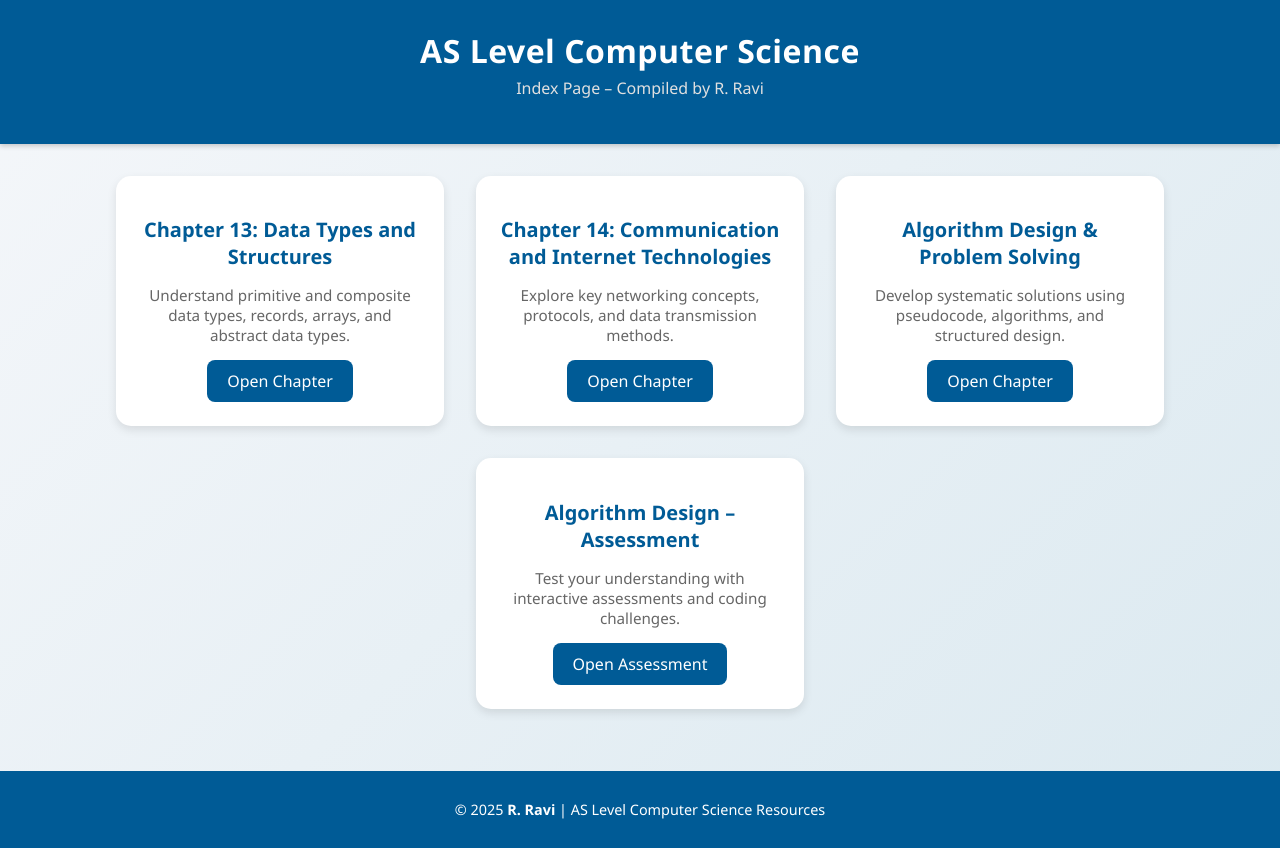
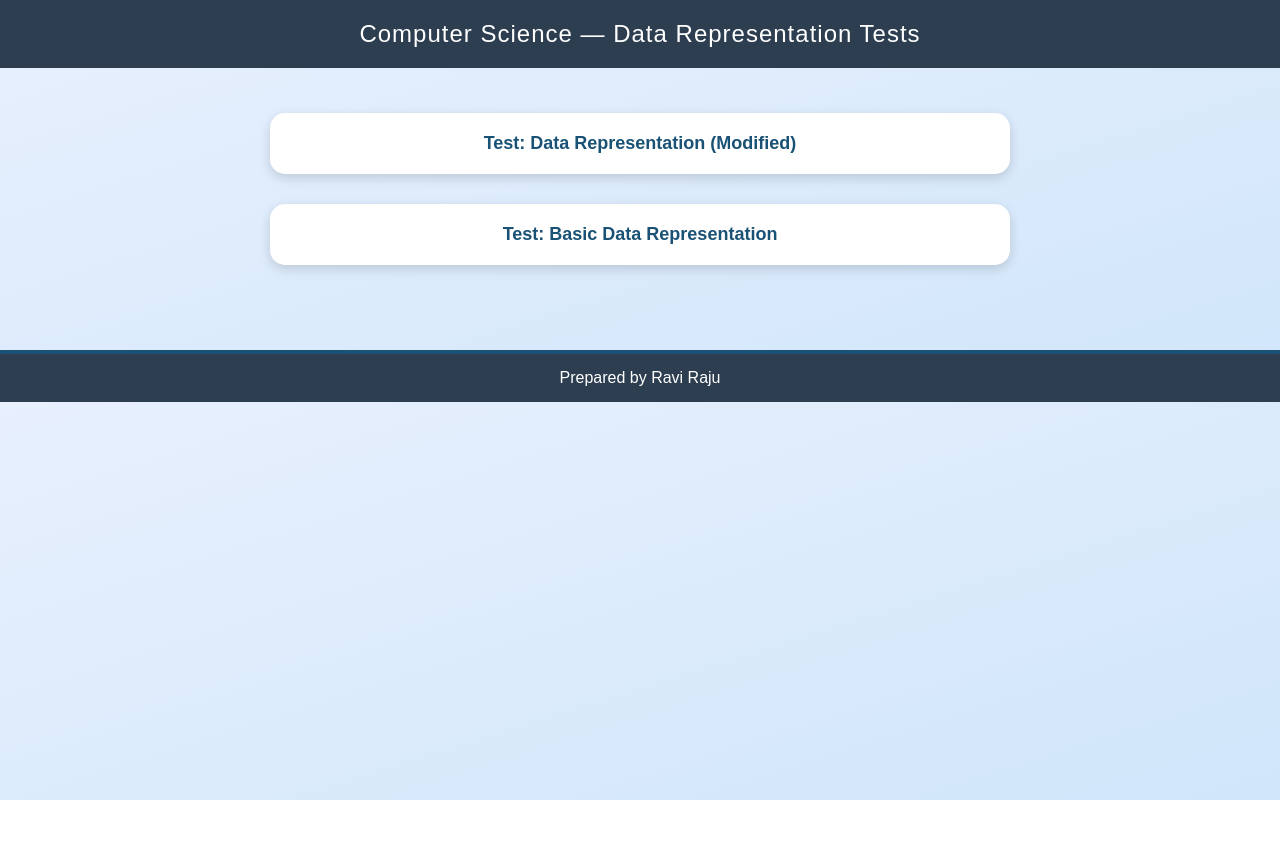
Before and after one commit to PoojaRavi8902/AS-Practicals, a plain HTML site: page index.html in a window 1280 px wide. After the commit the page ends 800 px from the top, so only its background shows below. Drawn offline with Linux system fonts and the light colour scheme.

Commit message:
Update index.html

```diff
--- a/index.html
+++ b/index.html
@@ -2,135 +2,80 @@
 <html lang="en">
 <head>
   <meta charset="UTF-8">
-  <meta name="viewport" content="width=device-width, initial-scale=1.0">
-  <title>AS Level Computer Science – Index</title>
+  <title>Index Page</title>
   <style>
     body {
-      font-family: "Segoe UI", Tahoma, Geneva, Verdana, sans-serif;
-      background: linear-gradient(135deg, #f5f7fa, #dbe9f0);
+      font-family: Arial, sans-serif;
+      background: linear-gradient(to bottom right, #e8f0fe, #d0e6fa);
+      color: #333;
       margin: 0;
       padding: 0;
-      color: #333;
     }
-
     header {
-      background-color: #005b96;
+      background-color: #2c3e50;
       color: white;
       text-align: center;
-      padding: 1.8em 0;
-      box-shadow: 0 2px 5px rgba(0,0,0,0.2);
+      padding: 20px 0;
+      font-size: 24px;
+      letter-spacing: 1px;
     }
-
-    header h1 {
-      margin: 0;
-      font-size: 2rem;
-      letter-spacing: 0.5px;
-    }
-
-    header p {
-      margin-top: 5px;
-      font-size: 1rem;
-      color: #e0e0e0;
-    }
-
     main {
       display: flex;
-      flex-wrap: wrap;
-      justify-content: center;
-      gap: 2em;
-      padding: 2em;
+      flex-direction: column;
+      align-items: center;
+      padding: 30px;
     }
-
-    .card {
+    section {
       background: white;
       border-radius: 15px;
-      box-shadow: 0 4px 10px rgba(0, 0, 0, 0.1);
-      width: 280px;
+      box-shadow: 0 4px 12px rgba(0, 0, 0, 0.15);
+      padding: 20px;
+      margin: 15px;
+      width: 80%;
+      max-width: 700px;
       text-align: center;
-      padding: 1.5em;
-      transition: transform 0.25s, box-shadow 0.25s;
+      transition: transform 0.2s, box-shadow 0.2s;
     }
-
-    .card:hover {
-      transform: translateY(-6px);
-      box-shadow: 0 8px 15px rgba(0,0,0,0.15);
+    section:hover {
+      transform: translateY(-5px);
+      box-shadow: 0 6px 18px rgba(0, 0, 0, 0.2);
     }
-
-    .card h2 {
-      color: #005b96;
-      font-size: 1.25rem;
-      margin-bottom: 10px;
+    a {
+      text-decoration: none;
+      color: #1a5276;
+      font-size: 18px;
+      font-weight: bold;
     }
-
-    .card p {
-      font-size: 0.95rem;
-      color: #666;
-      margin-bottom: 15px;
+    a:hover {
+      color: #0b3d91;
     }
-
-    .card a {
-      display: inline-block;
-      text-decoration: none;
-      background-color: #005b96;
-      color: white;
-      padding: 10px 20px;
-      border-radius: 8px;
-      font-weight: 500;
-      transition: background 0.2s;
-    }
-
-    .card a:hover {
-      background-color: #004474;
-    }
-
     footer {
       text-align: center;
-      background-color: #005b96;
+      background-color: #2c3e50;
       color: white;
-      padding: 1em 0;
-      font-size: 0.9rem;
-      margin-top: 30px;
-    }
-
-    footer span {
-      font-weight: bold;
+      padding: 15px;
+      font-size: 16px;
+      margin-top: 40px;
+      border-top: 4px solid #1a5276;
     }
   </style>
 </head>
 <body>
   <header>
-    <h1>AS Level Computer Science</h1>
-    <p>Index Page – Compiled by <span>R. Ravi</span></p>
+    Computer Science — Data Representation Tests
   </header>
 
   <main>
-    <div class="card">
-      <h2>Chapter 13: Data Types and Structures</h2>
-      <p>Understand primitive and composite data types, records, arrays, and abstract data types.</p>
-      <a href="Data-Types-structure.html">Open Chapter</a>
-    </div>
-
-    <div class="card">
-      <h2>Chapter 14: Communication and Internet Technologies</h2>
-      <p>Explore key networking concepts, protocols, and data transmission methods.</p>
-      <a href="as-chapter14.html">Open Chapter</a>
-    </div>
-
-    <div class="card">
-      <h2>Algorithm Design &amp; Problem Solving</h2>
-      <p>Develop systematic solutions using pseudocode, algorithms, and structured design.</p>
-      <a href="as-cs-alg-des-prob-solving.html">Open Chapter</a>
-    </div>
-
-    <div class="card">
-      <h2>Algorithm Design – Assessment</h2>
-      <p>Test your understanding with interactive assessments and coding challenges.</p>
-      <a href="as-cs-alg-des-prob-assessment.html">Open Assessment</a>
-    </div>
+    <section>
+      <a href="test-data-representation-modified.html">Test: Data Representation (Modified)</a>
+    </section>
+    <section>
+      <a href="basic-test-data-rep.html">Test: Basic Data Representation</a>
+    </section>
   </main>
 
   <footer>
-    <p>© 2025 <span>R. Ravi</span> | AS Level Computer Science Resources</p>
+    Prepared by Ravi Raju
   </footer>
 </body>
 </html>
```
